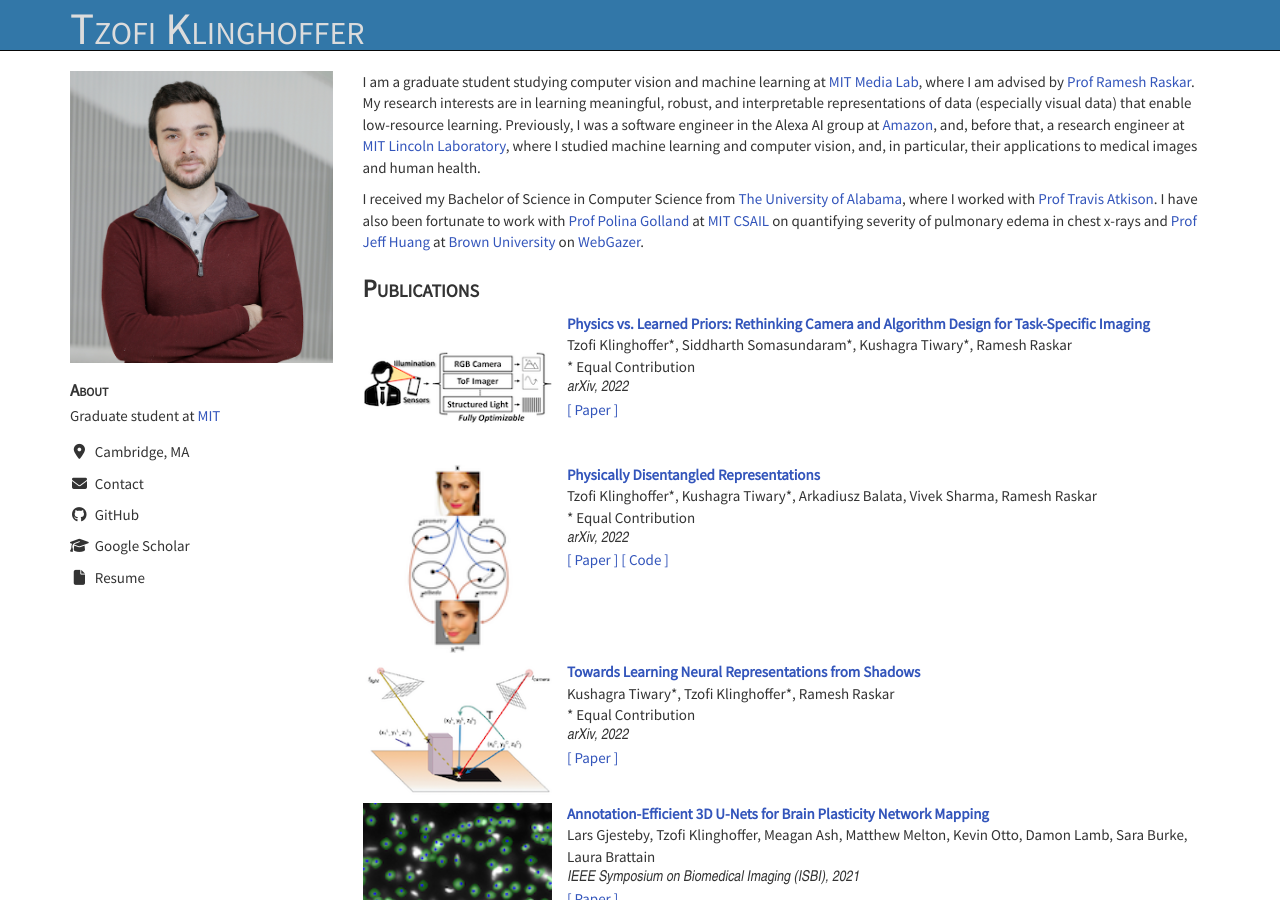
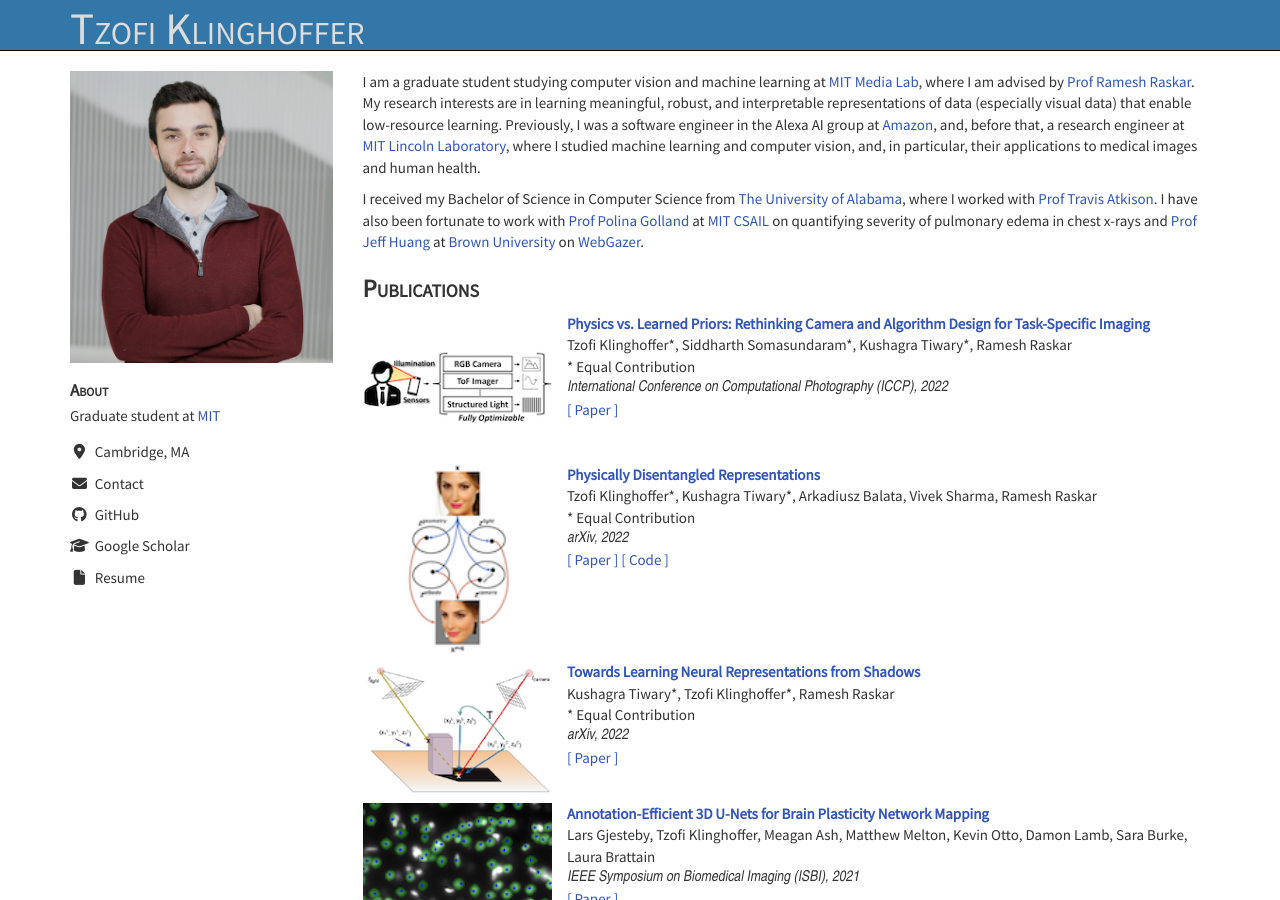
Before and after one commit to tzofi/tzofi.github.io, a Jekyll site: the page built from index.html, in a window 1280 px wide and 900 px high. Built offline with Jekyll 4.4.1, drawn with Linux system fonts in a browser that asks for light colours; nearby versions of some CDN libraries.

Commit message:
Update publications.json

```diff
--- a/_data/publications.json
+++ b/_data/publications.json
@@ -3,7 +3,7 @@
 		"id": "e2ereview2022",
 		"title": "Physics vs. Learned Priors: Rethinking Camera and Algorithm Design for Task-Specific Imaging",
 		"authors": ["Tzofi Klinghoffer*", "Siddharth Somasundaram*", "Kushagra Tiwary*", "Ramesh Raskar"],
-		"venue": "arXiv",
+		"venue": "International Conference on Computational Photography (ICCP)",
 		"date": "2022",
 		"links" : [
 			{"type": "link", "name": "Paper", "target": "https://arxiv.org/pdf/2204.09871.pdf"}
```
